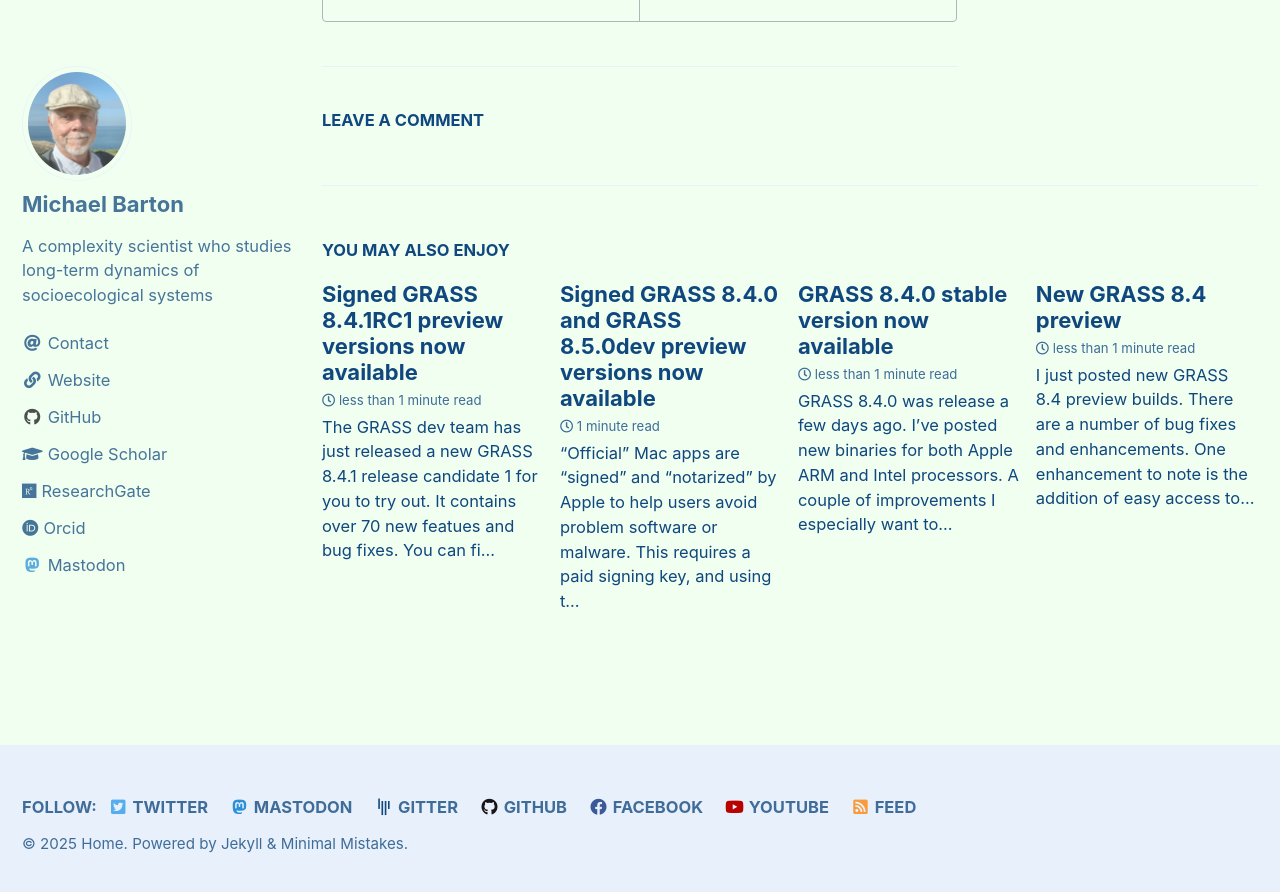
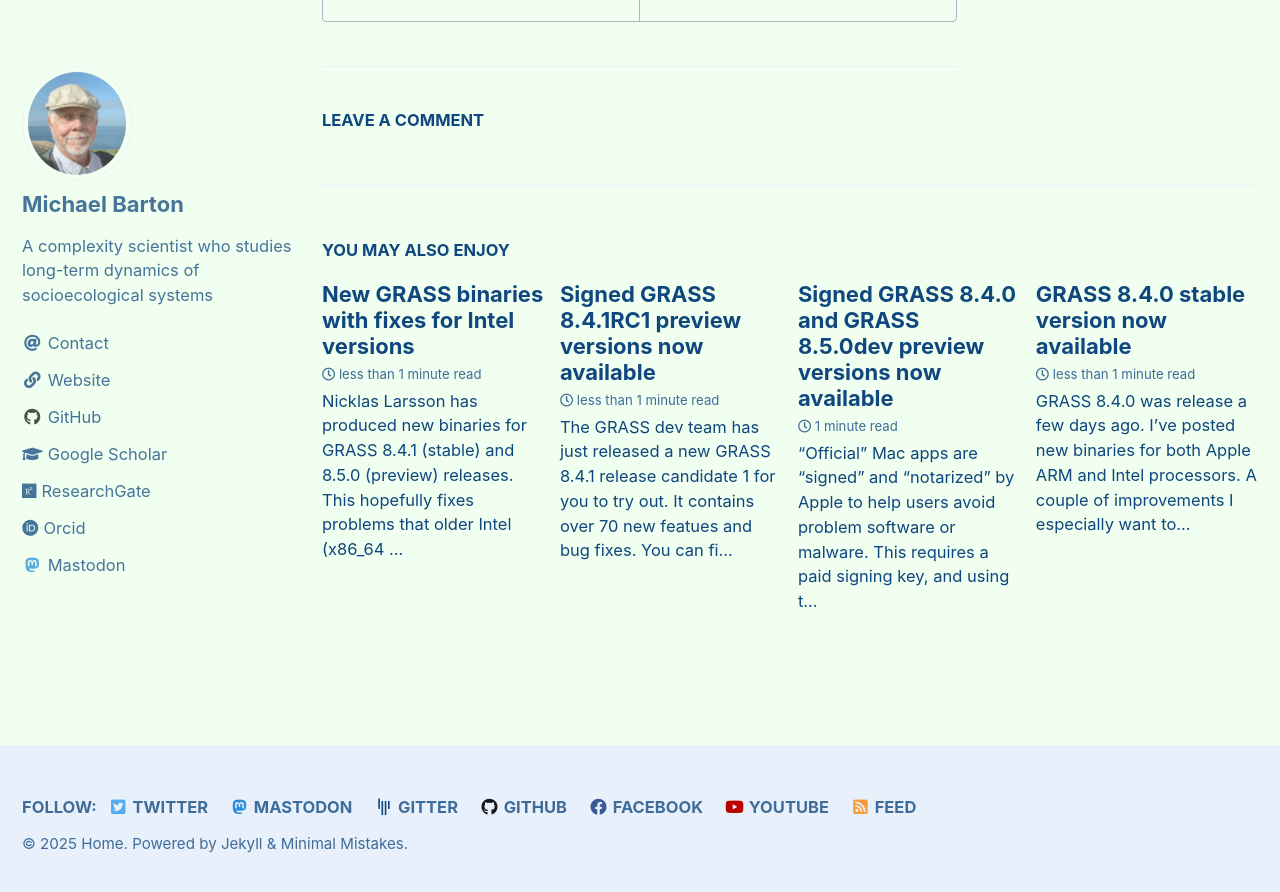
Before and after one commit to cmbarton/grass-mac, a Jekyll site: the page built from _posts/2025-02-25-new_GRASS8.4.1 stable release.md, in a window 1280 px wide and 900 px high, scrolled down 1063 px. Shown: the top 892 px of the window. Built offline with Jekyll 4.4.1, drawn with Linux system fonts in a browser that asks for light colours; cached includes are drawn as plain includes; comment, search, counter and statistics services are not loaded.

Commit message:
Post updated Mac binaries
Hopefully fixes problem with x86_64 (Intel) versions

```diff
--- /dev/null
+++ b/_posts/2025-05-22-new_GRASS_binarys.md
@@ -0,0 +1,23 @@
+---
+title: "New GRASS binaries with fixes for Intel versions"
+layout: "single"
+class: wide
+excerpt_separator: "<!--more-->"
+categories:
+  - Announcement
+tags:
+  - Information
+---
+<!-- Google tag (gtag.js) -->
+<script async src="https://www.googletagmanager.com/gtag/js?id=G-9NBX5KDKM0"></script>
+<script>
+  window.dataLayer = window.dataLayer || [];
+  function gtag(){dataLayer.push(arguments);}
+  gtag('js', new Date());
+
+  gtag('config', 'G-9NBX5KDKM0');
+</script>
+
+Nicklas Larsson has produced new binaries for GRASS 8.4.1 (stable) and 8.5.0 (preview) releases. This hopefully fixes problems that older Intel (x86_64 processors) Macs were having running the latest versions of GRASS. It is also an update to the newest development version of GRASS 8.5.
+
+Enjoy!
```
Also changed, not shown: _pages/download-grass.md (+4 -4 lines).
